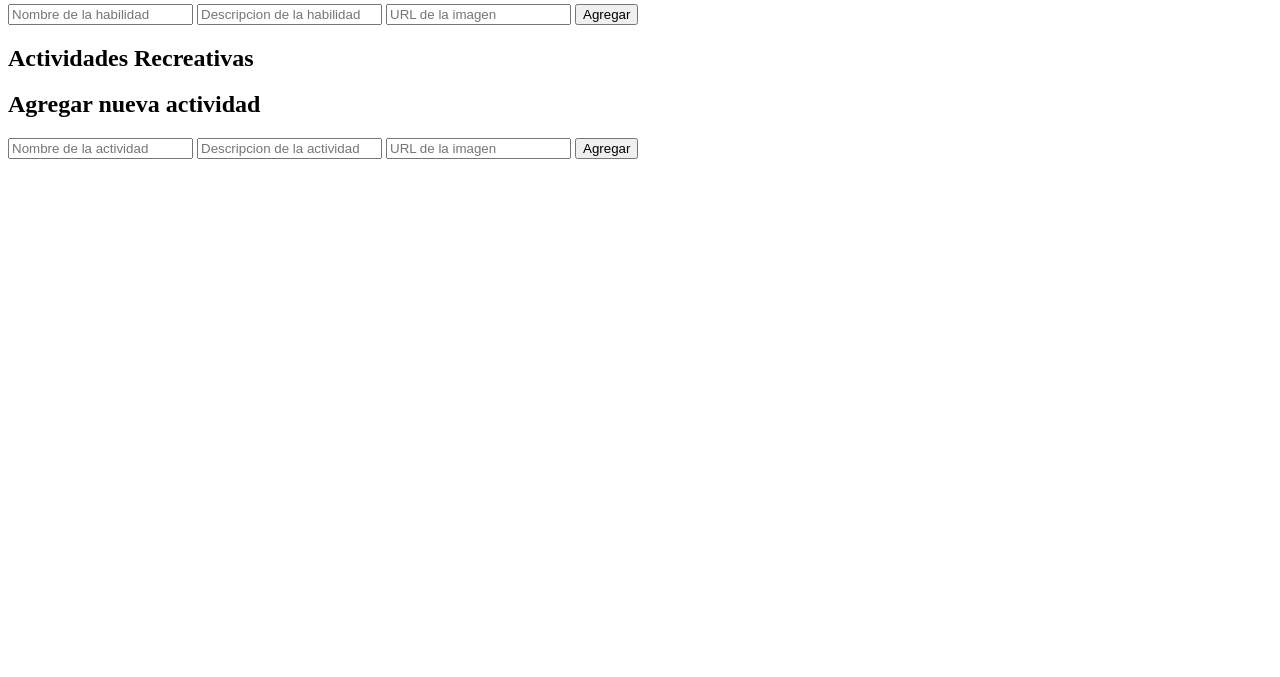
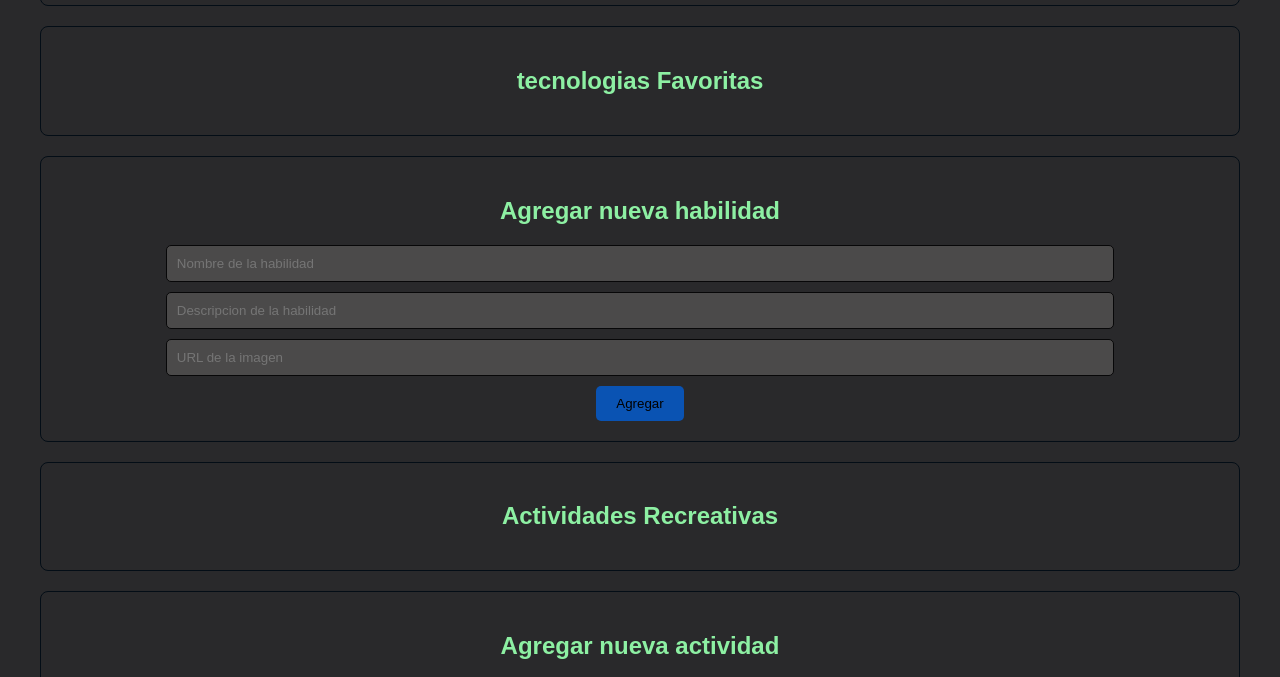
Before and after one commit to melomdev/Henry-proyectoIntegrador-uno, a plain HTML site: page index.html in a window 1280 px wide. Shown: the part 208-885 px from the top of the page. Before the commit the page ends 800 px from the top, so only its background shows below. Drawn offline with Linux system fonts and the light colour scheme; a web font is replaced by a local one.

Commit message:
estilos css

```diff
--- a/index.html
+++ b/index.html
@@ -1,15 +1,24 @@
 <!DOCTYPE html>
 <html lang="en">
+
 <head>
     <meta charset="UTF-8">
     <meta name="viewport" content="width=device-width, initial-scale=1.0">
     <title>proyectointegrados1 | fullstack</title>
+    <link rel="preconnect" href="https://fonts.googleapis.com">
+    <link rel="preconnect" href="https://fonts.gstatic.com" crossorigin>
+    <link
+        href="https://fonts.googleapis.com/css2?family=Fredoka:wght@300..700&family=Geist+Mono:wght@100..900&family=Jersey+10&family=Numans&family=Parkinsans:wght@300..800&display=swap"
+        rel="stylesheet">
     <link rel="stylesheet" href="styles.css">
 </head>
+
 <body>
+    <div class="container">
         <header>
             <h1>Quien soy?</h1>
-        <p>Soy Melo Matthew Duarte, un desarrollador con 4 anos de experiencia, apasionado en crear solicones digitales innovadoras con lenguajes de tecnologias modernas.</p>
+            <p>Soy Melo Matthew Duarte, un desarrollador con 4 anos de experiencia, apasionado en crear solicones
+                digitales innovadoras con lenguajes de tecnologias modernas.</p>
         </header>
         <section id="skills">
             <h2>tecnologias Favoritas</h2>
@@ -41,7 +50,9 @@
                 <button type="submit">Agregar</button>
             </form>
         </section>
+    </div>
 
     <script src="script.js"></script>
 </body>
+
 </html>
--- a/styles.css
+++ b/styles.css
@@ -0,0 +1,83 @@
+@import url('https://fonts.googleapis.com/css2?family=Fredoka:wght@300..700&family=Geist+Mono:wght@100..900&family=Jersey+10&family=Numans&family=Parkinsans:wght@300..800&display=swap');
+
+body {
+    background-color: rgb(41, 41, 43);
+    color: whitesmoke;
+    font-family: "Parkinsans", sans-serif;
+    margin: 0;
+    padding: 0;
+    text-align: center;
+}
+.container{
+    max-width: 1200px;
+    margin: 0 auto;
+    padding: 20px;
+}
+
+header, section {
+    margin: 20px 0;
+    padding: 20px;
+    text-align: center;
+    border: 1px solid rgb(3, 13, 22);
+    border-radius: 8px;
+}
+
+h1 {
+    color: rgb(141, 240, 163);
+}
+
+h2 {
+    color: rgb(141, 240, 163);
+}
+
+#cards-container, #activities-container {
+    display: flex;
+    flex-wrap: wrap;
+    justify-content: center;
+    gap: 20px;
+}
+
+.card {
+    border: 2px solid rgb(0, 255, 85);
+    border-radius: 8px;
+    background-color: #1a1a1a;
+    color: #ffffff;
+    width: 200px;
+    padding: 15px;
+    text-align: center;
+    transition: transform 0.3s ease, box-shadow 0.3s ease;
+}
+
+.card img {
+    width: 100%;
+    border-radius: 8px;
+}
+
+.card:hover {
+    transform: scale(1.1);
+    box-shadow: 0 0 15px rgb(12, 12, 14);
+}
+
+form input {
+    display: block;
+    margin: 10px auto;
+    padding: 10px;
+    width: 80%;
+    border: 1px solid rgb(7, 7, 8);
+    border-radius: 5px;
+    background-color: rgb(75, 74, 74);
+    color: bisque;
+}
+
+form button {
+    background-color: rgb(10, 83, 179);
+    color: black;
+    border: none;
+    padding: 10px 20px;
+    border-radius: 5px;
+    cursor: pointer;
+}
+
+form button:hover{
+    background-color: #006eff;
+}
```
Lines whose indentation alone changed are shown as unchanged.
